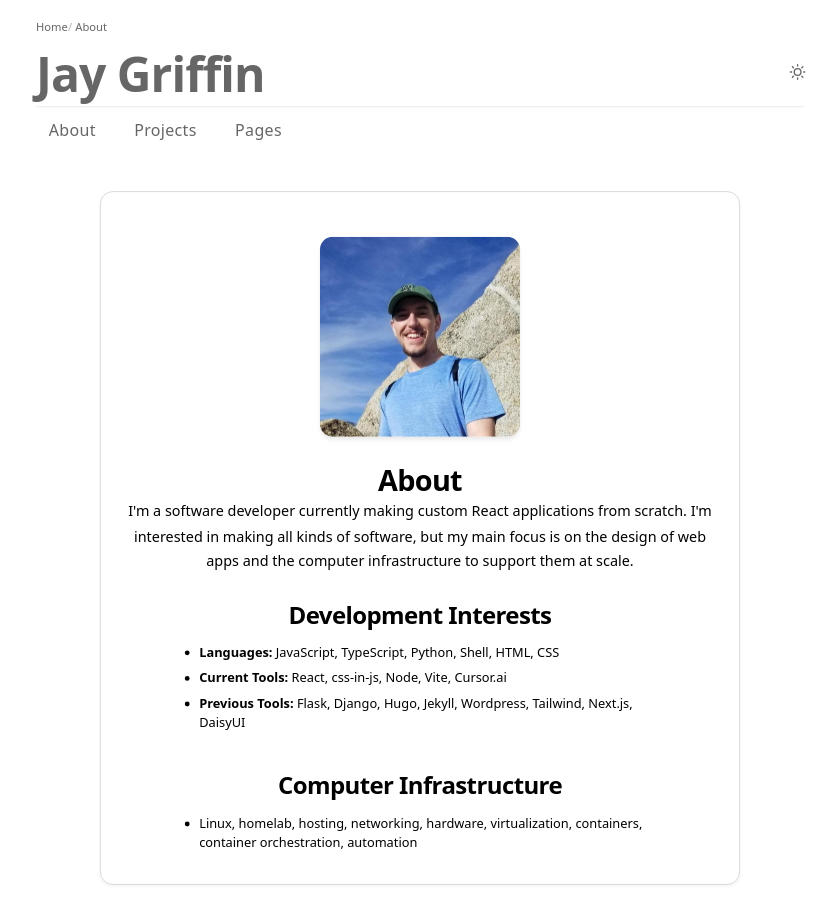
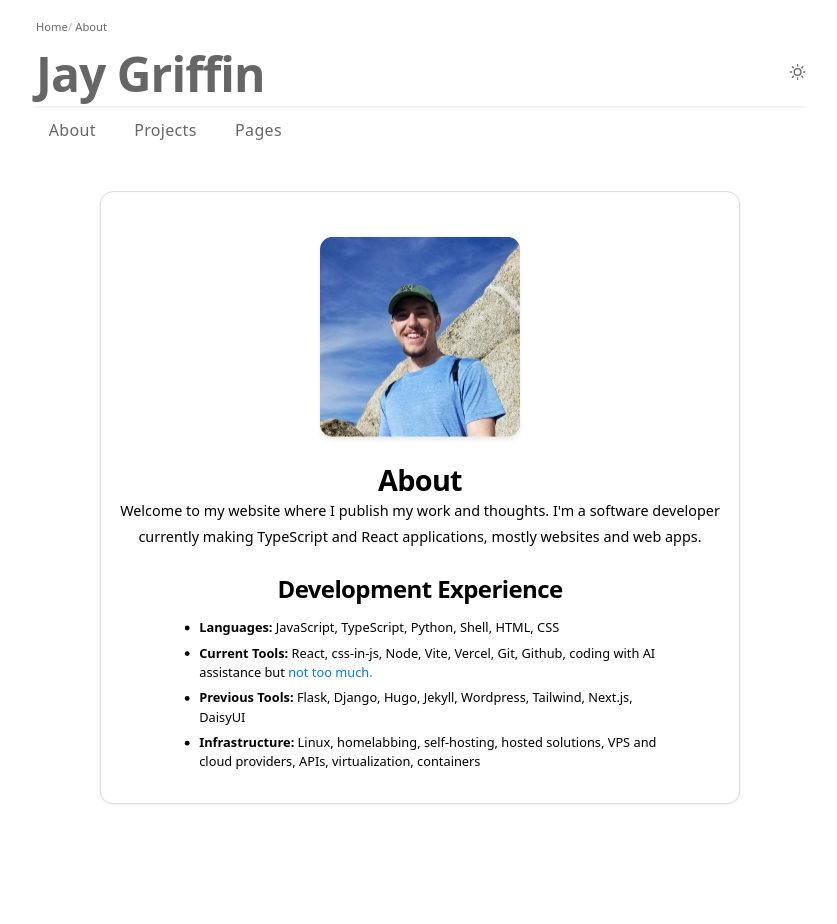
Before and after one commit to jaygriffinjay/jaygriff-v1, a React (Vite) app: page /about in a window 1280 px wide. Shown: the top 924 px of the page, without its empty margins (220-1057 px from the left). Built offline with nearby package versions, Linux system fonts and the light colour scheme.

Commit message:
feat: add strikethrough text variant and streamline About page layout

```diff
--- a/src/components/typography/Text.tsx
+++ b/src/components/typography/Text.tsx
@@ -33,6 +33,11 @@ const StyledText = styled.p<StyledProps>`
     line-height: ${props.theme.typography.lineHeight.relaxed};
     color: ${props.theme.colors.text};
   `}
+
+  ${props => props.$variant === 'strikethrough' && `
+    text-decoration: line-through;
+    color: ${props.theme.colors.textLight};
+  `}
 `
 
 const Text = ({ as = 'p', variant = 'body', children, ...props }: TextProps) => {
--- a/src/pages/About.tsx
+++ b/src/pages/About.tsx
@@ -47,11 +47,11 @@ function About() {
       <ProfileImage src={meImage} alt="Jay Griffin" />
       <Heading as="h1" variant="h1">About</Heading>
       <Text variant="lead">
-        I'm a software developer currently making custom React applications from scratch. I'm interested in making all kinds of software, but my main focus is on the design of web apps and the computer infrastructure to support them at scale.
+        Welcome to my website where I publish my work and thoughts. I'm a software developer currently making TypeScript and React applications, mostly websites and web apps.
       </Text>
 
       <ContentSection>
-        <Heading as="h2" variant="h2">Development Interests</Heading>
+        <Heading as="h2" variant="h2">Development Experience</Heading>
         <StyledList listStyle="disc" spacing="normal">
           <li>
             <Text variant="body">
@@ -60,7 +60,7 @@ function About() {
           </li>
           <li>
             <Text variant="body">
-              <b>Current Tools:</b> React, css-in-js, Node, Vite, Cursor.ai
+              <b>Current Tools:</b> React, css-in-js, Node, Vite, Vercel, Git, Github, coding with AI assistance but <Link href="https://sive.rs/abdicate" target="_blank" rel="noopener noreferrer">not too much.</Link>
             </Text>
           </li>
           <li>
@@ -68,15 +68,9 @@ function About() {
               <b>Previous Tools:</b> Flask, Django, Hugo, Jekyll, Wordpress, Tailwind, Next.js, DaisyUI
             </Text>
           </li>
-        </StyledList>
-      </ContentSection>
-
-      <ContentSection>
-        <Heading as="h2" variant="h2">Computer Infrastructure</Heading>
-        <StyledList listStyle="disc" spacing="normal">
           <li>
             <Text variant="body">
-              Linux, homelab, hosting, networking, hardware, virtualization, containers, container orchestration, automation
+              <b>Infrastructure:</b> Linux, homelabbing, self-hosting, hosted solutions, VPS and cloud providers, APIs, virtualization, containers
             </Text>
           </li>
         </StyledList>
--- a/src/types/index.ts
+++ b/src/types/index.ts
@@ -130,7 +130,7 @@ export interface HeadingProps {
 
 export interface TextProps {
   as?: 'p' | 'span' | 'div'
-  variant?: 'body' | 'small' | 'caption' | 'lead'
+  variant?: 'body' | 'small' | 'caption' | 'lead' | 'strikethrough'
   children: React.ReactNode
 }
 
```
